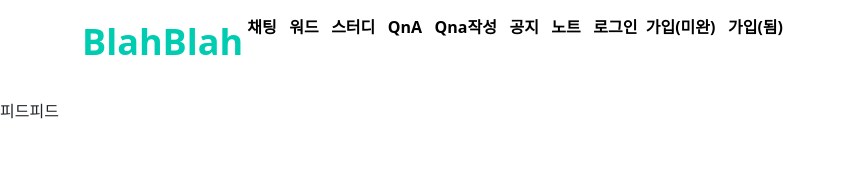
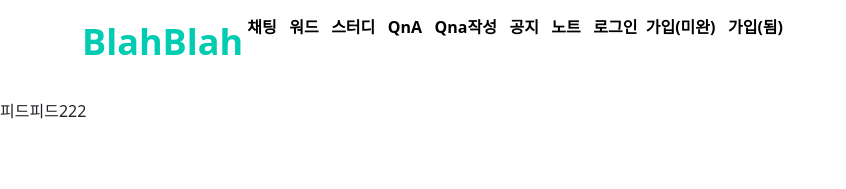
Before and after one commit to damwon/BlahBlah, a Next.js app in the folder FE/blahblah/: page /feed in a window 1280 px wide. Shown: the top 189 px of the page, without its empty margins (0-846 px from the left). Built offline with nearby package versions, Linux system fonts and the light colour scheme.

Commit message:
fe/feat/feedcomPonent

```diff
--- a/FE/blahblah/pages/feed/index.tsx
+++ b/FE/blahblah/pages/feed/index.tsx
@@ -1,7 +1,7 @@
 export default function Index() {
   return (
     <>
-    피드피드
+    피드피드222
     </>
   )
 }
```
